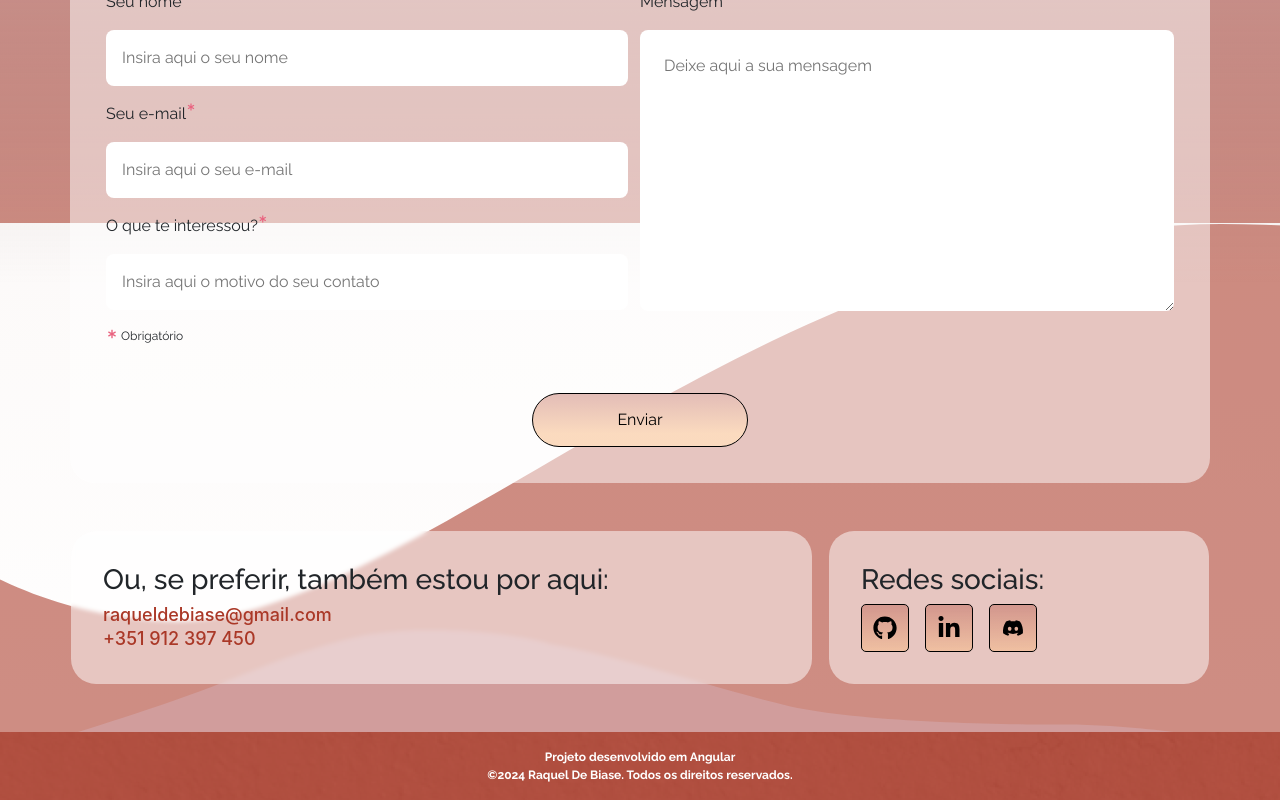
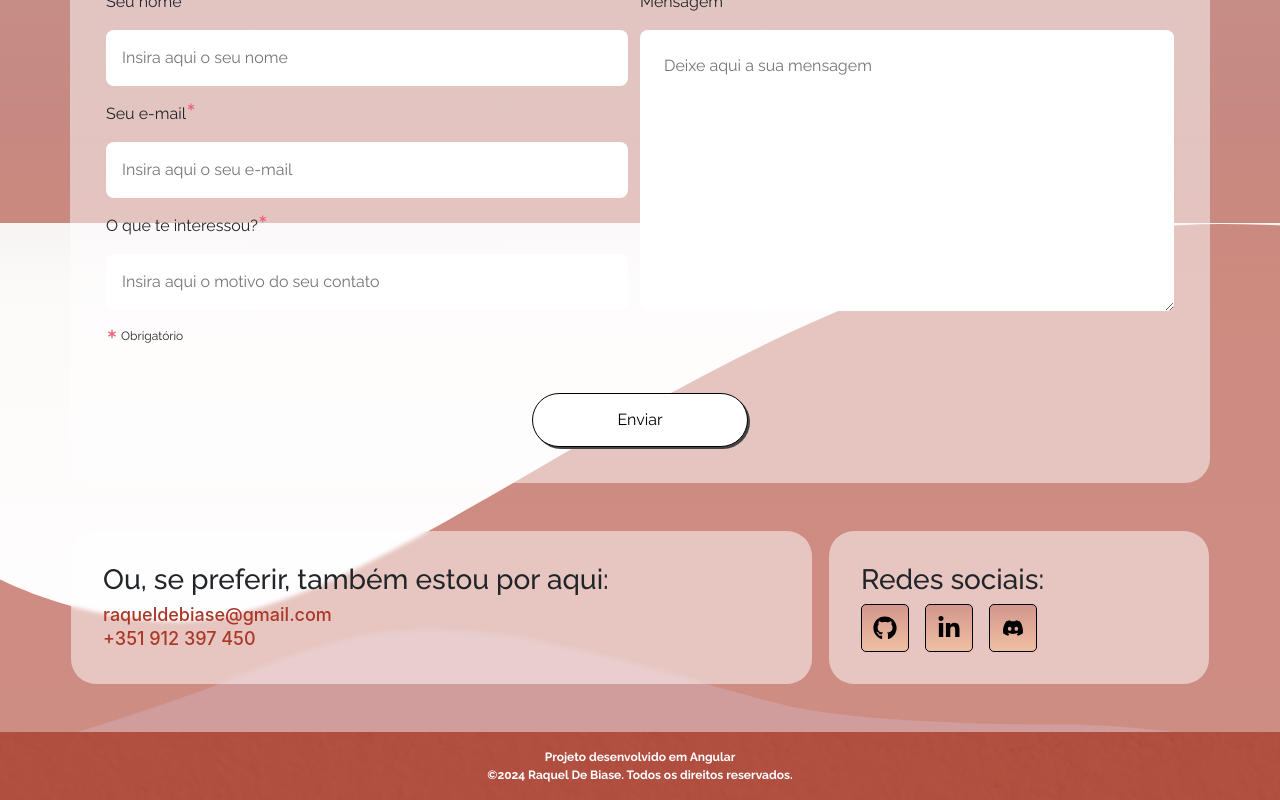
Before and after one commit to raqueldebiase/MeuWebsite, an Angular app: page / in a window 1280 px wide. In both pictures the pointer is over the button "Enviar". Shown: the part 2177-2977 px from the top of the page. Built offline with nearby package versions, Linux system fonts and the light colour scheme.

Commit message:
fix button form

```diff
--- a/src/app/formulario/formulario.component.css
+++ b/src/app/formulario/formulario.component.css
@@ -40,7 +40,8 @@ form button {
 }
 
 form button:hover {
-  background-color: #fff;
+  background: #fff;
+  box-shadow: 2px 2px #444;
 }
 
 .coluna1 input{
```
